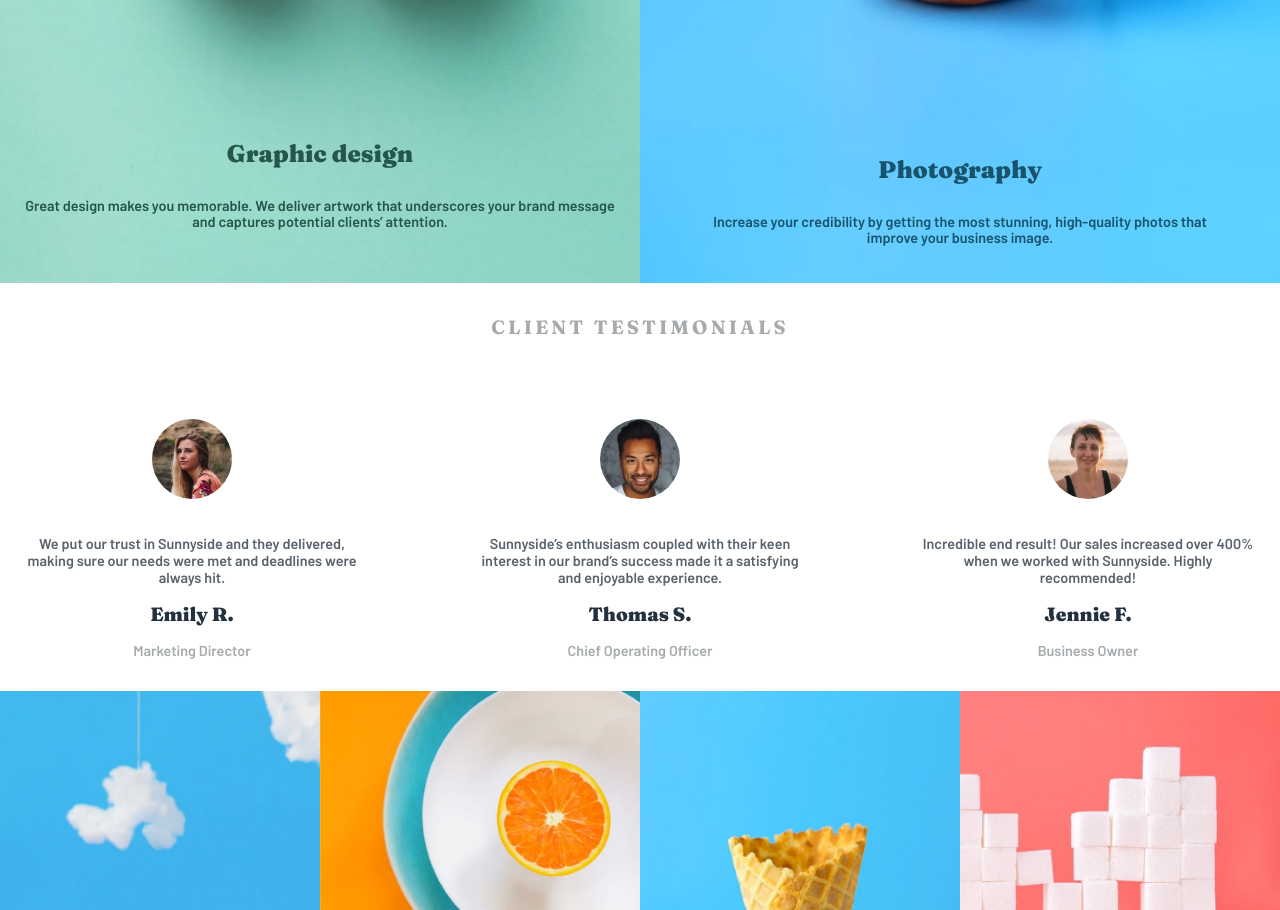
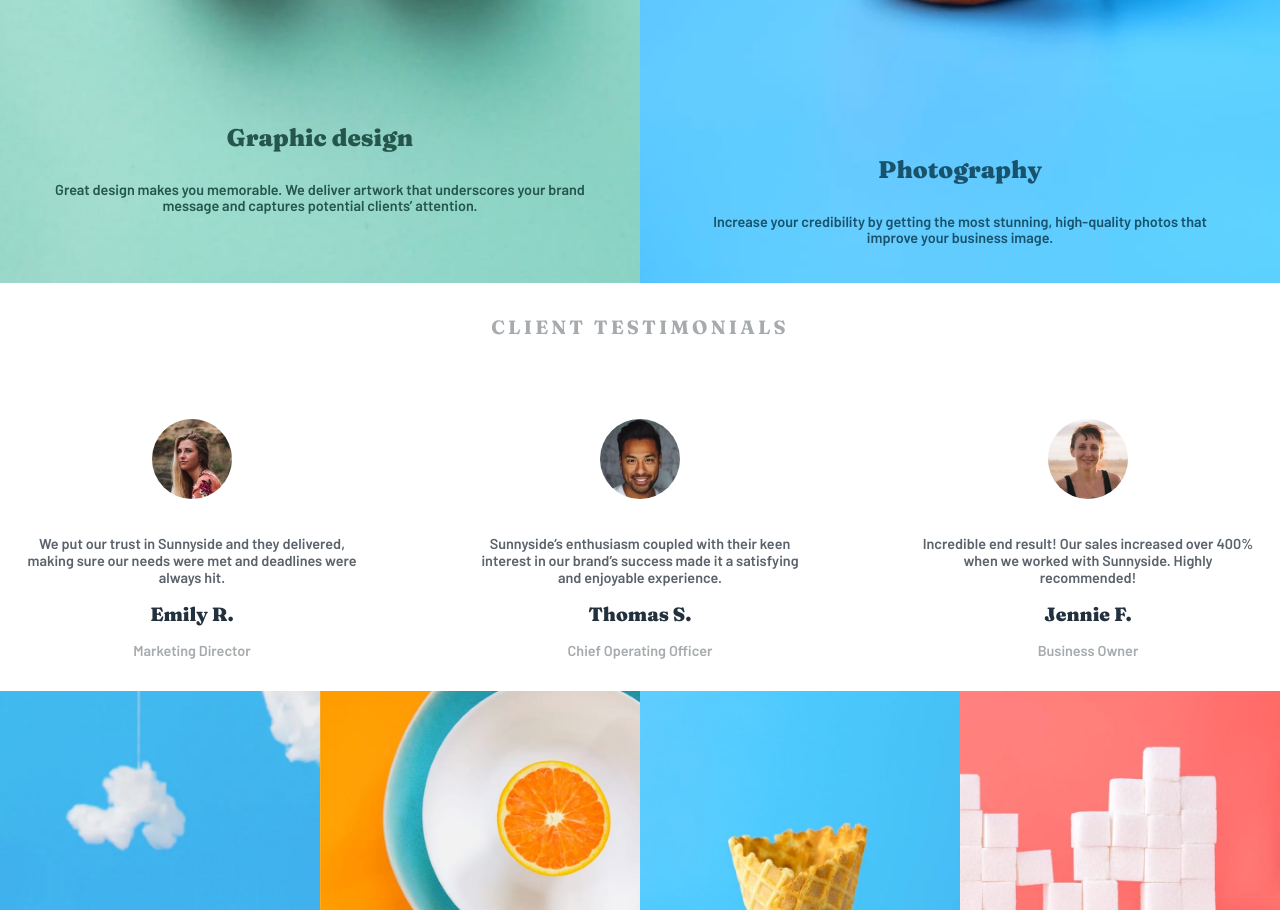
Before and after one commit to Sanja24It/Sunnyside-agency-landing-page-main, a plain HTML site: page sunnyside-agency-landing-page-main/index.html in a window 1280 px wide. Shown: the part 1928-2838 px from the top of the page. Drawn offline with Linux system fonts and the light colour scheme.

Commit message:
stylee.css

```diff
--- a/sunnyside-agency-landing-page-main/stylee.css
+++ b/sunnyside-agency-landing-page-main/stylee.css
@@ -675,11 +675,12 @@ footer {
     height: 30%;
     bottom: 0;
 
+
   }
   .text_o{
     padding: 2rem 4rem;
   }
-  .text_c
+  .text_c{
      padding: 0rem 2rem;
   }
 
```
